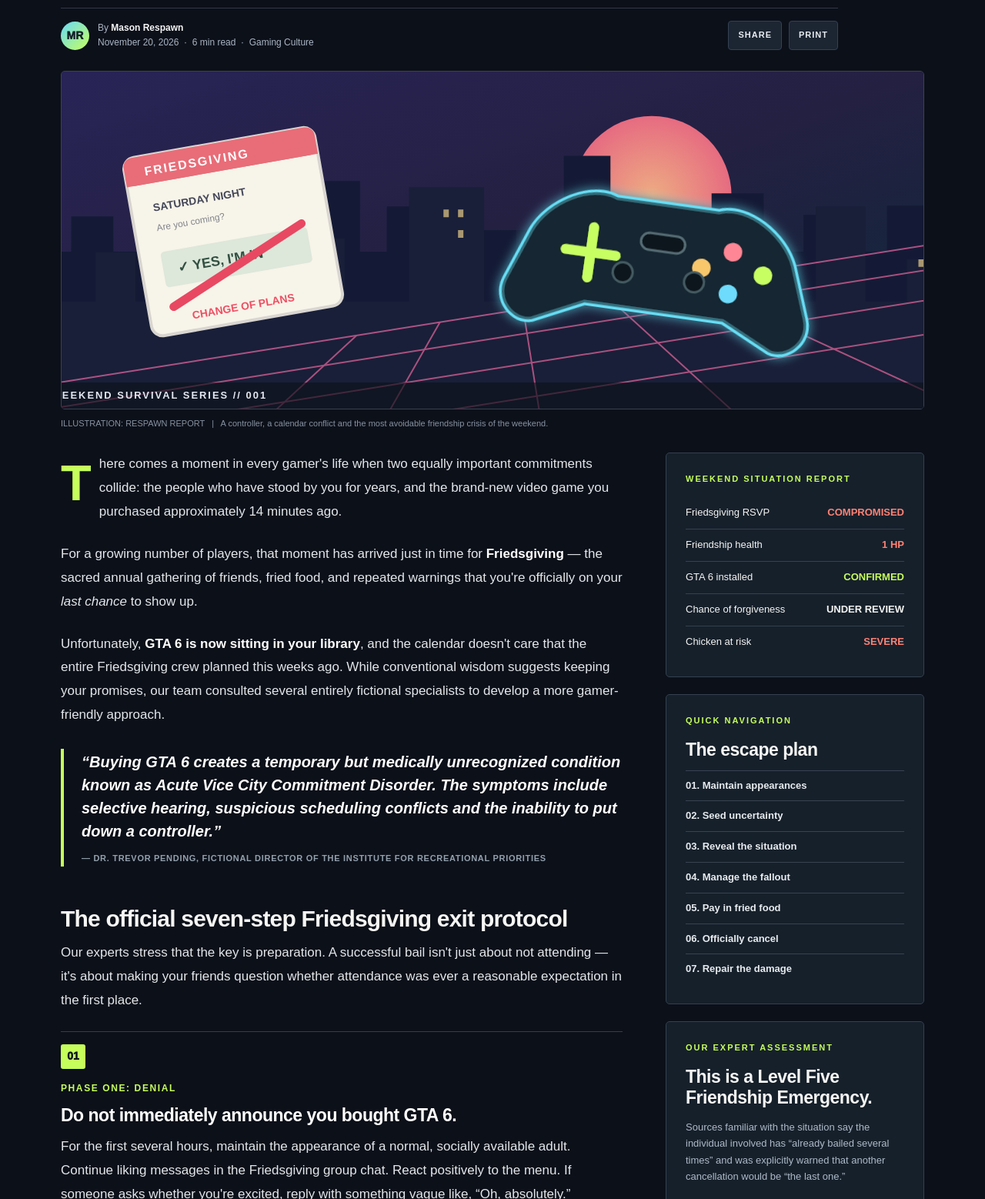
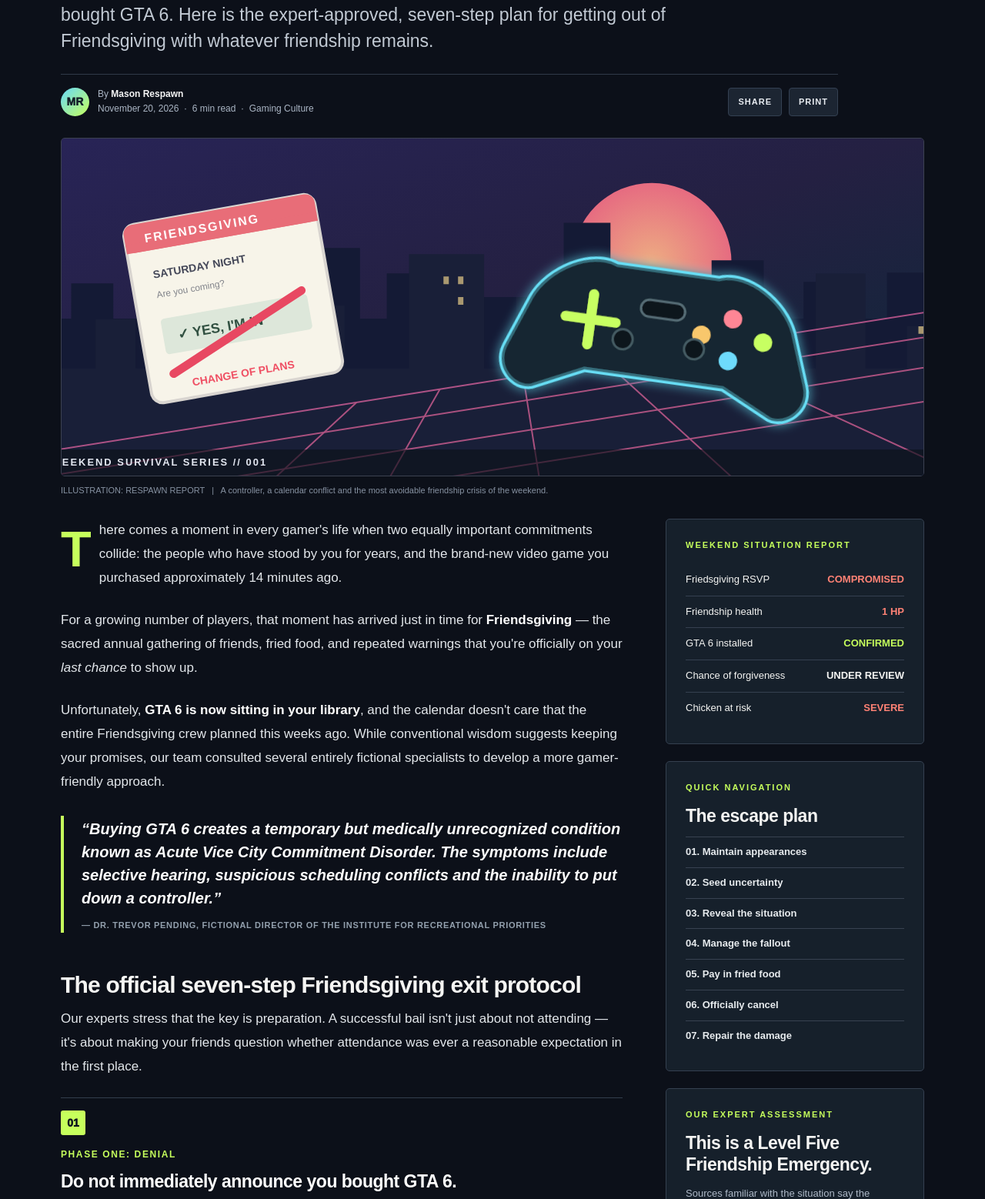
Before and after one commit to khennig16/website, a plain HTML site: page gta6_bail.html in a window 1280 px wide. Shown: the part 502-2060 px from the top of the page at 77% size. Drawn offline with Linux system fonts and the light colour scheme.

Commit message:
Update references from Friedsgiving to Friendsgiving

```diff
--- a/gta6_bail.html
+++ b/gta6_bail.html
@@ -4,12 +4,12 @@
   <meta charset="utf-8">
   <meta name="viewport" content="width=device-width, initial-scale=1">
   <meta name="theme-color" content="#0c1019">
-  <meta name="description" content="Bought GTA 6 but already promised your friends you'd attend Friedsgiving? Our completely serious experts reveal the seven-step escape plan.">
+  <meta name="description" content="Bought GTA 6 but already promised your friends you'd attend Friendsgiving? Our completely serious experts reveal the seven-step escape plan.">
   <meta property="og:type" content="article">
-  <meta property="og:title" content="How to Bail on Friedsgiving After Buying GTA 6: The 7-Step Escape Plan">
-  <meta property="og:description" content="A last-minute gaming emergency requires a last-minute social strategy. Here's how to survive Friedsgiving without leaving Vice City.">
+  <meta property="og:title" content="How to Bail on Friendsgiving After Buying GTA 6: The 7-Step Escape Plan">
+  <meta property="og:description" content="A last-minute gaming emergency requires a last-minute social strategy. Here's how to survive Friendsgiving without leaving Vice City.">
   <meta name="twitter:card" content="summary_large_image">
-  <title>How to Bail on Friedsgiving After Buying GTA 6 | Respawn Report</title>
+  <title>How to Bail on Friendsgiving After Buying GTA 6 | Respawn Report</title>
   <style>
     :root {color-scheme:dark;--bg:#0c1019;--card:#141b27;--card2:#1c2634;--muted:#a8b1c1;--line:#303948;--white:#f5f5f3;--lime:#c6ff5c;--coral:#ff8275;--blue:#68d9fa;}
     *{box-sizing:border-box}
@@ -103,8 +103,8 @@
   <main class="main">
     <div class="headline-wrap">
       <div class="eyebrow"><i></i> Guides <span style="color:#8895a6">/</span> Social Survival <span style="color:#8895a6">/</span> Satire</div>
-      <h1>How to Bail on <em>Friedsgiving</em> After Buying GTA 6</h1>
-      <p class="dek">You said you'd be there. Your friends said this was your last chance. Then you bought GTA 6. Here is the expert-approved, seven-step plan for getting out of Friedsgiving with whatever friendship remains.</p>
+      <h1>How to Bail on <em>Friendsgiving</em> After Buying GTA 6</h1>
+      <p class="dek">You said you'd be there. Your friends said this was your last chance. Then you bought GTA 6. Here is the expert-approved, seven-step plan for getting out of Friendsgiving with whatever friendship remains.</p>
       <div class="byline-row">
         <div class="byline"><span class="avatar">MR</span><span>By <b>Mason Respawn</b><br>November 20, 2026 &nbsp;·&nbsp; 6 min read &nbsp;·&nbsp; Gaming Culture</span></div>
         <div class="actions"><button type="button" id="share-btn" aria-label="Share this article">SHARE</button><button type="button" id="print-btn" aria-label="Print article">PRINT</button></div>
@@ -129,7 +129,7 @@
           <g transform="translate(258 169) rotate(-10)">
             <rect x="-130" y="-78" width="253" height="236" rx="15" fill="#f7f4e9" stroke="#d9d5d0" stroke-width="4"/>
             <rect x="-130" y="-78" width="253" height="37" rx="12" fill="#e86d78"/><rect x="-130" y="-53" width="253" height="12" fill="#e86d78"/>
-            <text x="-104" y="-52" font-size="16" fill="#fff" font-weight="900" font-family="Arial, sans-serif" letter-spacing="2">FRIEDSGIVING</text>
+            <text x="-104" y="-52" font-size="16" fill="#fff" font-weight="900" font-family="Arial, sans-serif" letter-spacing="2">FRIENDSGIVING</text>
             <text x="-101" y="-4" font-size="14" fill="#444758" font-weight="800" font-family="Arial,sans-serif">SATURDAY NIGHT</text>
             <text x="-101" y="22" font-size="12" fill="#81838a" font-family="Arial,sans-serif">Are you coming?</text>
             <rect x="-102" y="50" width="194" height="47" rx="5" fill="#dde7da"/>
@@ -152,21 +152,21 @@
     <div class="body-layout">
       <article class="article" id="guide">
         <p class="lead">There comes a moment in every gamer's life when two equally important commitments collide: the people who have stood by you for years, and the brand-new video game you purchased approximately 14 minutes ago.</p>
-        <p>For a growing number of players, that moment has arrived just in time for <strong>Friedsgiving</strong> — the sacred annual gathering of friends, fried food, and repeated warnings that you're officially on your <em>last chance</em> to show up.</p>
-        <p>Unfortunately, <strong>GTA 6 is now sitting in your library</strong>, and the calendar doesn't care that the entire Friedsgiving crew planned this weeks ago. While conventional wisdom suggests keeping your promises, our team consulted several entirely fictional specialists to develop a more gamer-friendly approach.</p>
+        <p>For a growing number of players, that moment has arrived just in time for <strong>Friendsgiving</strong> — the sacred annual gathering of friends, fried food, and repeated warnings that you're officially on your <em>last chance</em> to show up.</p>
+        <p>Unfortunately, <strong>GTA 6 is now sitting in your library</strong>, and the calendar doesn't care that the entire Friendsgiving crew planned this weeks ago. While conventional wisdom suggests keeping your promises, our team consulted several entirely fictional specialists to develop a more gamer-friendly approach.</p>
         <blockquote>“Buying GTA 6 creates a temporary but medically unrecognized condition known as Acute Vice City Commitment Disorder. The symptoms include selective hearing, suspicious scheduling conflicts and the inability to put down a controller.”<cite>— Dr. Trevor Pending, fictional director of the Institute for Recreational Priorities</cite></blockquote>
-        <h2 id="protocol">The official seven-step Friedsgiving exit protocol</h2>
+        <h2 id="protocol">The official seven-step Friendsgiving exit protocol</h2>
         <p>Our experts stress that the key is preparation. A successful bail isn't just about not attending — it's about making your friends question whether attendance was ever a reasonable expectation in the first place.</p>
-        <div class="step" id="step-1"><span class="step-index">01</span><span class="section-label">Phase One: Denial</span><h3>Do not immediately announce you bought GTA 6.</h3><p>For the first several hours, maintain the appearance of a normal, socially available adult. Continue liking messages in the Friedsgiving group chat. React positively to the menu. If someone asks whether you're excited, reply with something vague like, “Oh, absolutely.”</p><p><strong>Expert tip:</strong> Do not specify which event you're excited about.</p></div>
-        <div class="step" id="step-2"><span class="step-index">02</span><span class="section-label">Phase Two: Soft Launch</span><h3>Begin expressing mild concerns about the weekend.</h3><p>Twenty-four hours before Friedsgiving, casually mention that you've “got a lot going on.” This creates an emotional paper trail that suggests your eventual absence was the result of mounting circumstances rather than the delivery of a $90 video game.</p><div class="quote-box"><strong>Suggested message:</strong> “Everyone, this weekend is looking a little chaotic. Still hoping to make it though.”</div><p>The words “still hoping” are especially useful because they sound committed while promising absolutely nothing.</p></div>
+        <div class="step" id="step-1"><span class="step-index">01</span><span class="section-label">Phase One: Denial</span><h3>Do not immediately announce you bought GTA 6.</h3><p>For the first several hours, maintain the appearance of a normal, socially available adult. Continue liking messages in the Friendsgiving group chat. React positively to the menu. If someone asks whether you're excited, reply with something vague like, “Oh, absolutely.”</p><p><strong>Expert tip:</strong> Do not specify which event you're excited about.</p></div>
+        <div class="step" id="step-2"><span class="step-index">02</span><span class="section-label">Phase Two: Soft Launch</span><h3>Begin expressing mild concerns about the weekend.</h3><p>Twenty-four hours before Friendsgiving, casually mention that you've “got a lot going on.” This creates an emotional paper trail that suggests your eventual absence was the result of mounting circumstances rather than the delivery of a $90 video game.</p><div class="quote-box"><strong>Suggested message:</strong> “Everyone, this weekend is looking a little chaotic. Still hoping to make it though.”</div><p>The words “still hoping” are especially useful because they sound committed while promising absolutely nothing.</p></div>
         <div class="step" id="step-3"><span class="step-index">03</span><span class="section-label">Phase Three: The Pivot</span><h3>Reveal the “unexpected situation.”</h3><p>At this point, the truth must be introduced — carefully. Never open with “I'd rather play GTA.” Instead, explain that something you've waited a very long time for has finally become available and that the timing could not be worse.</p><blockquote>“The phrase ‘I've waited years for this’ sounds like a deeply personal milestone. That's because it is. It just happens to have a wanted-level system.”<cite>— Professor Paige Disconnect, fictional chair of Applied Excuse Sciences</cite></blockquote></div>
         <div class="step" id="step-4"><span class="step-index">04</span><span class="section-label">Phase Four: Crisis Management</span><h3>Acknowledge that this is, technically, your last chance.</h3><p>If your friends have previously warned that another cancellation would result in permanent removal from the group chat, do not panic. This simply means they've reached the bargaining stage of the friendship lifecycle.</p><p>Deploy a statement such as, “I know how bad this looks,” followed by “I fully understand why you're upset.” These phrases are effective because they acknowledge the disaster without requiring you to leave your house.</p></div>
-        <div class="step" id="step-5"><span class="step-index">05</span><span class="section-label">Phase Five: Restitution</span><h3>Offer a peace treaty in the form of fried food.</h3><p>Friedsgiving is fundamentally about friendship, but it's also about food. Offer to chip in for wings, fries, gravy or whatever dangerously delicious item is being served. Financial contribution does not legally constitute attendance, but it may reduce hostilities.</p><div class="quote-box"><strong>Suggested message:</strong> “I'm not saying I deserve forgiveness, but I'll cover the fries.”</div><p>Our experts classify this as <em>reparations by appetizer</em>, a technique with an entirely invented 87% success rate.</p></div>
-        <div class="step" id="step-6"><span class="step-index">06</span><span class="section-label">Phase Six: Extraction</span><h3>Send the final cancellation before the food is ordered.</h3><p>Do not wait until everyone's sitting around wondering where you are. Deliver a concise announcement, accept that you'll be roasted in the group chat, and avoid inventing a fake medical emergency. Nobody needs that — especially when the actual emergency has a 100-hour story mode.</p><div class="quote-box"><strong>The recommended final message:</strong> “Friends, I regret to inform you that I will not be attending Friedsgiving. This decision was not made lightly. GTA 6 has entered my household, and I need to be there for it during this important transition. I understand the consequences. Please enjoy the chicken on my behalf.”</div></div>
+        <div class="step" id="step-5"><span class="step-index">05</span><span class="section-label">Phase Five: Restitution</span><h3>Offer a peace treaty in the form of fried food.</h3><p>Friendsgiving is fundamentally about friendship, but it's also about food. Offer to chip in for wings, fries, gravy or whatever dangerously delicious item is being served. Financial contribution does not legally constitute attendance, but it may reduce hostilities.</p><div class="quote-box"><strong>Suggested message:</strong> “I'm not saying I deserve forgiveness, but I'll cover the fries.”</div><p>Our experts classify this as <em>reparations by appetizer</em>, a technique with an entirely invented 87% success rate.</p></div>
+        <div class="step" id="step-6"><span class="step-index">06</span><span class="section-label">Phase Six: Extraction</span><h3>Send the final cancellation before the food is ordered.</h3><p>Do not wait until everyone's sitting around wondering where you are. Deliver a concise announcement, accept that you'll be roasted in the group chat, and avoid inventing a fake medical emergency. Nobody needs that — especially when the actual emergency has a 100-hour story mode.</p><div class="quote-box"><strong>The recommended final message:</strong> “Friends, I regret to inform you that I will not be attending Friendsgiving. This decision was not made lightly. GTA 6 has entered my household, and I need to be there for it during this important transition. I understand the consequences. Please enjoy the chicken on my behalf.”</div></div>
         <div class="step" id="step-7"><span class="step-index">07</span><span class="section-label">Phase Seven: Aftercare</span><h3>Return to society with a peace offering.</h3><p>Once you've finished your first marathon gaming session, send a sincere apology and arrange a replacement hangout. You may still need to buy dinner. You may be temporarily demoted from “core friend group” to “person who sometimes reacts to the group chat.” These are acceptable losses.</p><p>Remember: GTA 6 will still be there tomorrow. So will your friends — <strong>probably</strong>.</p></div>
         <div class="fun-tool" id="excuse-generator">
           <span class="section-label">Exclusive Interactive Tool</span>
-          <h3>Friedsgiving Emergency Excuse Generator™</h3>
+          <h3>Friendsgiving Emergency Excuse Generator™</h3>
           <p>Out of words? Tap below to generate a professionally irresponsible cancellation message you can copy straight into the group chat.</p>
           <div class="excuse" id="excuse" aria-live="polite">“Friedsgiving crew, I regret to inform you that Vice City has requested my immediate presence. I trust you'll respect the seriousness of this matter.”</div>
           <div class="tool-actions"><button type="button" id="generate">GENERATE ANOTHER</button><button type="button" id="copy-excuse" class="secondary">COPY MESSAGE</button></div>
```
